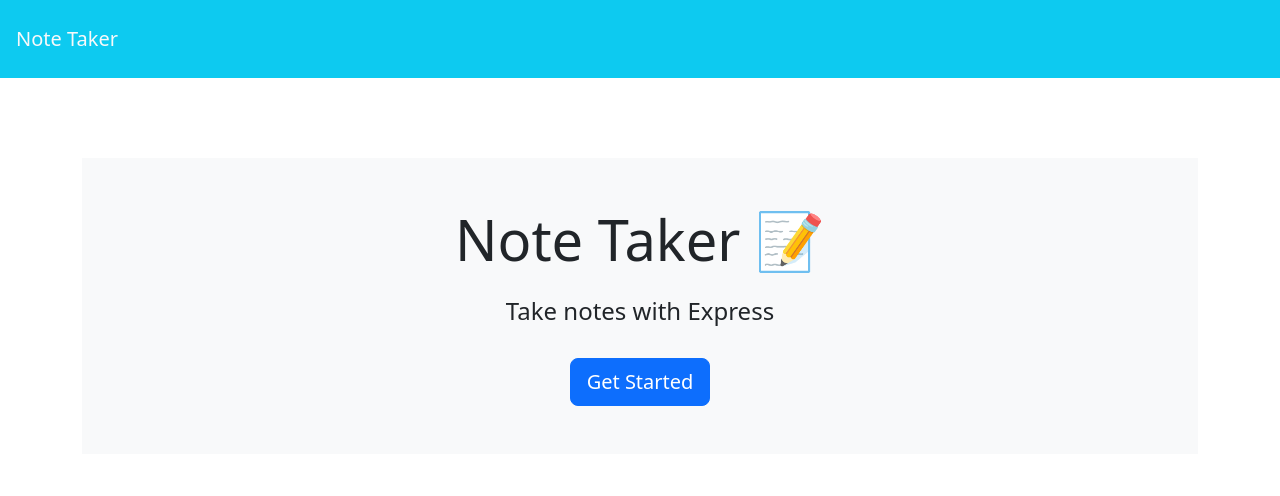
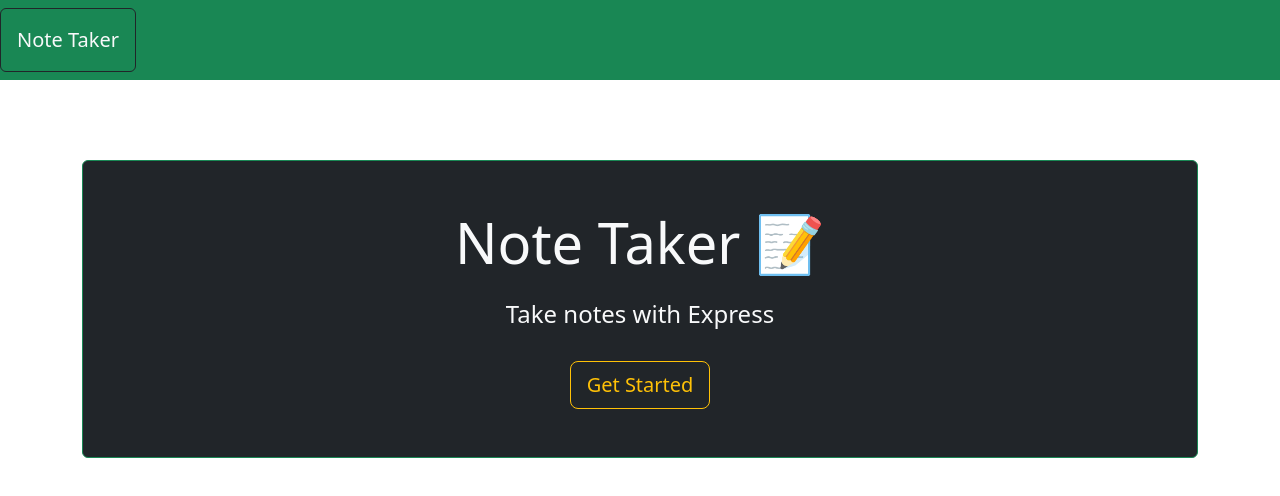
Before and after one commit to blairrrrwho/note-taker-express, a website: page public/index.html in a window 1280 px wide. Drawn offline with nearby package versions, Linux system fonts and the light colour scheme; no server answers.

Commit message:
fancied up styling; bootstrap via both .html files;

```diff
--- a/public/index.html
+++ b/public/index.html
@@ -10,15 +10,15 @@
 </head>
 
 <body>
-  <nav class="navbar bg-info">
-    <a class="navbar-brand text-light p-3" href="/">Note Taker
+  <nav class="navbar bg-success">
+    <a class="navbar-brand text-light p-3 btn btn-outline-dark" href="/">Note Taker
     </a>
   </nav>
   <div class="container">
-    <div style="margin-top: 80px;" class="text-center p-5 mb-4 bg-light">
+    <div style="margin-top: 80px;" class="text-center text-light p-5 mb-4 bg-dark border border-success rounded">
       <h1 class="display-4">Note Taker <span role="img" aria-label="Memo">📝</span></h1>
       <h4 class="mt-4">Take notes with Express</h4>
-      <a class="btn btn-primary btn-lg mt-4" href="/notes" role="button">Get Started</a>
+      <a class="btn btn-outline-warning btn-lg mt-4" href="/notes" role="button">Get Started</a>
     </div>
   </div>
   <script src="/assets/js/index.js"></script>
```
Also changed, not shown: public/notes.html (+4 -4 lines).
